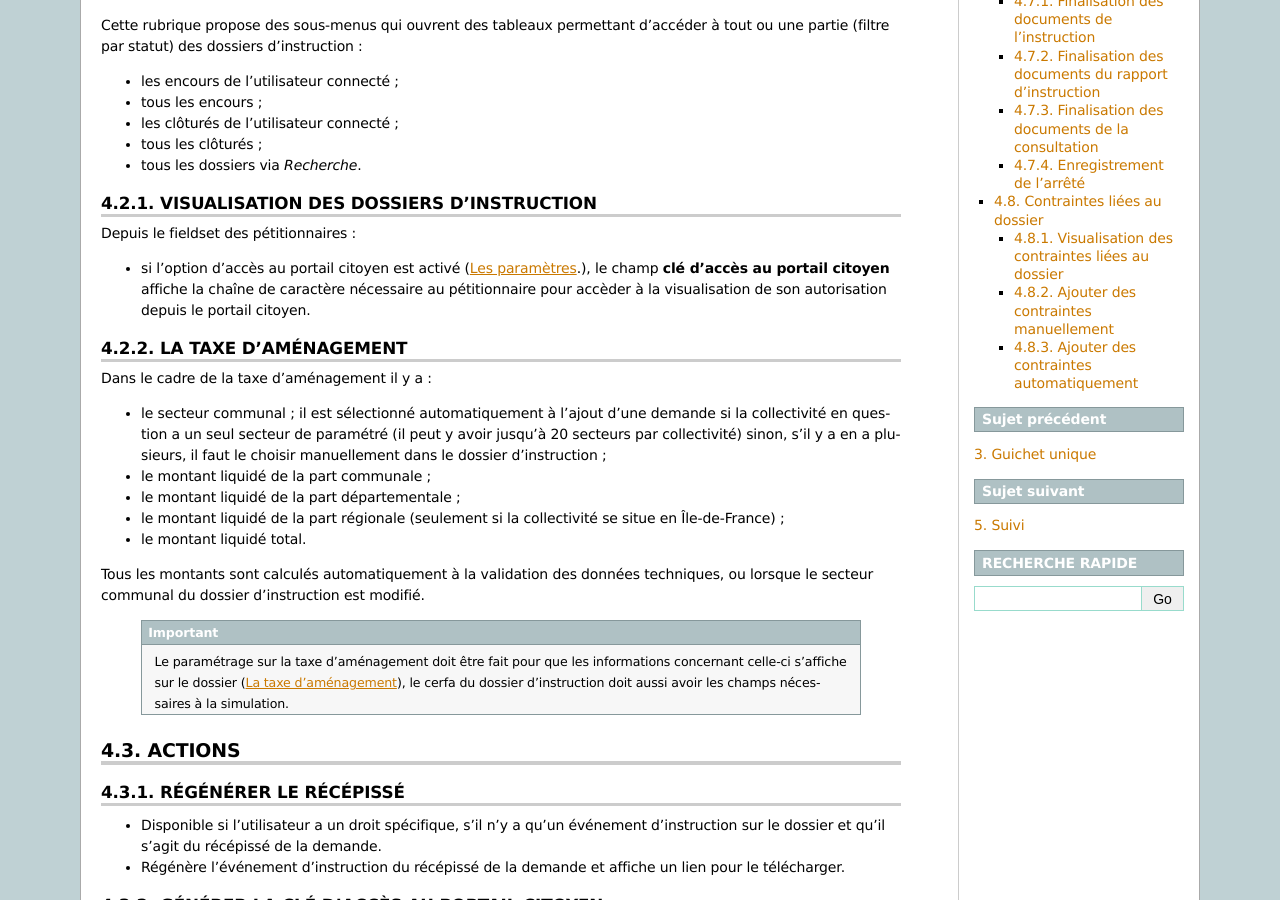
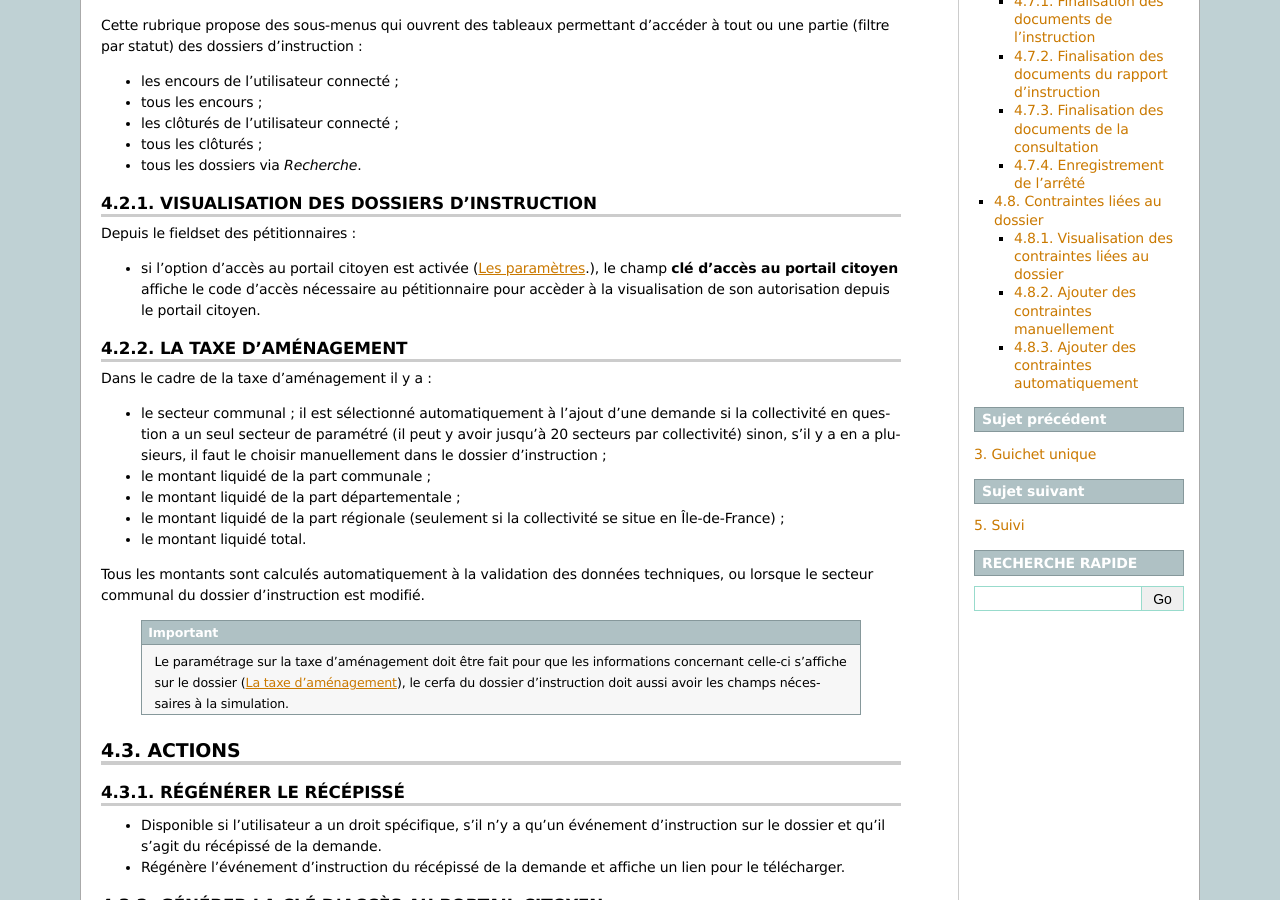
Before and after one commit to mpavaux/openads-documentation, a Sphinx documentation site: the page built from source/manuel_utilisateur/instruction.rst, in a window 1280 px wide and 900 px high, scrolled down 657 px. Built offline with Sphinx 7.4.7, drawn with Linux system fonts in a browser that asks for light colours.

Commit message:
Changement de la description du code d'accès au portail citoyen

```diff
--- a/source/manuel_utilisateur/instruction.rst
+++ b/source/manuel_utilisateur/instruction.rst
@@ -49,7 +49,7 @@
 
 Depuis le fieldset des pétitionnaires :
 
-* si l'option d'accès au portail citoyen est activé (:ref:`parametrage_parametre`.), le champ **clé d'accès au portail citoyen** affiche la chaîne de caractère nécessaire au pétitionnaire pour accèder à la visualisation de son autorisation depuis le portail citoyen.
+* si l'option d'accès au portail citoyen est activée (:ref:`parametrage_parametre`.), le champ **clé d'accès au portail citoyen** affiche le code d'accès nécessaire au pétitionnaire pour accèder à la visualisation de son autorisation depuis le portail citoyen.
 
 La taxe d'aménagement
 =====================
```
